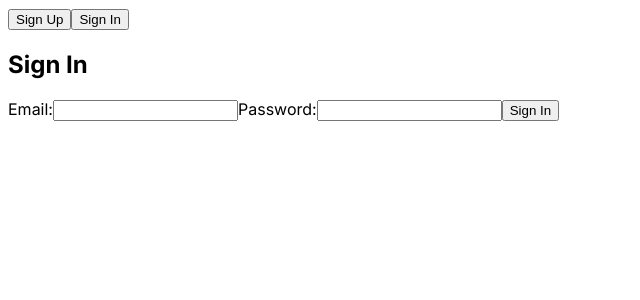
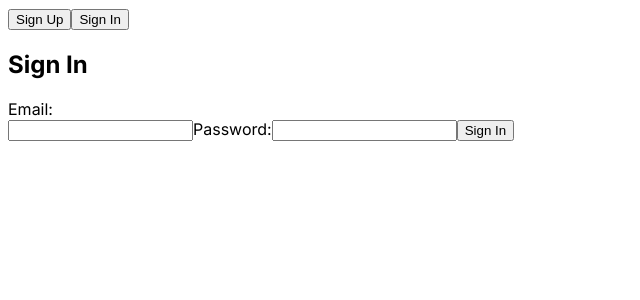
Before and after one commit to intSpartan/BASE, a Next.js app: page / in a window 1280 px wide. Both pictures are taken after a click on the button "Sign In". Shown: the top 300 px of the page, without its empty margins (0-640 px from the left). Built offline with nearby package versions, Linux system fonts and the light colour scheme.

Commit message:
added subtle changes

```diff
--- a/app/components/companySignIn.js
+++ b/app/components/companySignIn.js
@@ -10,13 +10,13 @@ export default function CompanySignIn() {
     const { data, error } = await supabase.auth.signInWithPassword({
       email: email,
       password: password,
-      })
+    });
     if (error) {
       console.log(supabase);
-      console.error("Error signing in:", error.message);
+      alert(error.message);
     } else {
       console.log(supabase);
-      window.location="http://localhost:3000/company"
+      window.location = "http://localhost:3000/company";
       console.log("Signed in successfully:", data);
     }
   };
@@ -25,6 +25,7 @@ export default function CompanySignIn() {
     <div>
       <h2>Sign In</h2>
       <label>Email:</label>
+      <form action={handleSignIn}>
         <input
           type="email"
           value={email}
@@ -36,7 +37,10 @@ export default function CompanySignIn() {
           value={password}
           onChange={(e) => setPassword(e.target.value)}
         />
-      <button onClick={handleSignIn}>Sign In</button>
+        <button type="submit">
+          Sign In
+        </button>
+      </form>
     </div>
   );
 }
```
Lines whose indentation alone changed are shown as unchanged.
